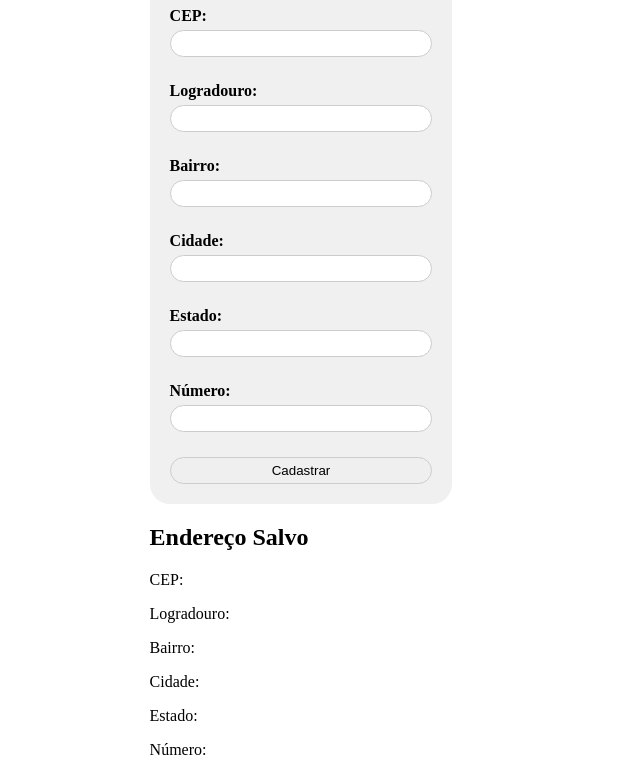
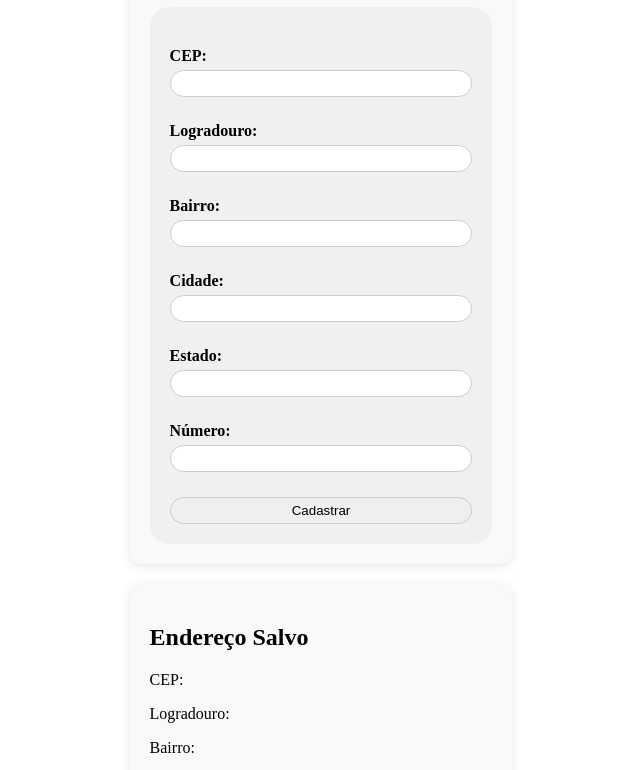
Before and after one commit to saarrr-alves/ViaCEP_API, a plain HTML site: page index.html in a window 1280 px wide. Shown: the part 121-891 px from the top of the page, without its empty margins (339-979 px from the left). Drawn offline with Linux system fonts and the light colour scheme.

Commit message:
Estilização do container dos cards do form e dos dados salvos

```diff
--- a/styles.css
+++ b/styles.css
@@ -3,6 +3,16 @@ html {
     flex-direction: column;
     align-items: center;
     justify-content: center;
+}
+
+.container {
+    width: 100%;
+    max-width: 600px;
+    margin: 20px auto;
+    padding: 20px;
+    background-color: #f9f9f9;
+    border-radius: 10px;
+    box-shadow: 0 2px 10px rgba(0, 0, 0, 0.1);
 }
 
 form {
```
